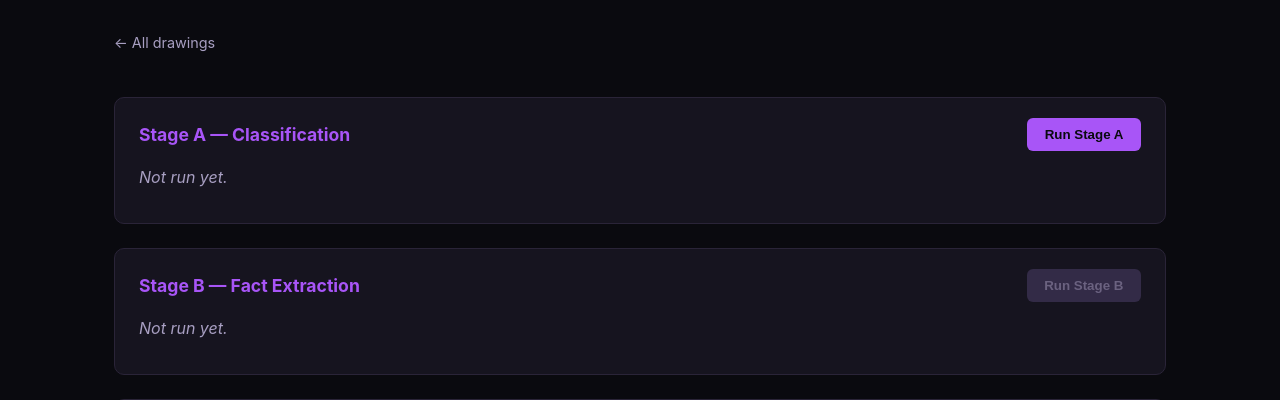
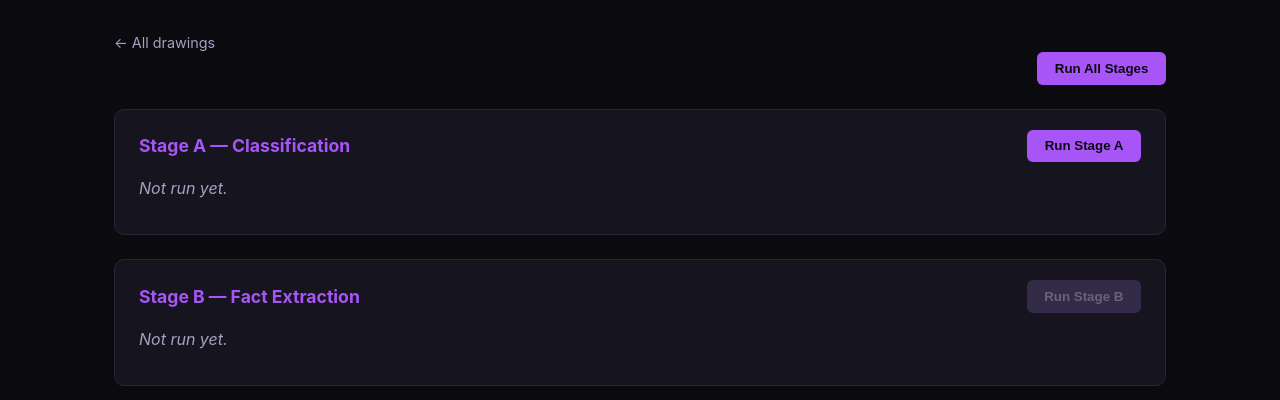
Before and after one commit to Quadribakare/CodeSight, a Flask app: template templates/dashboard.html in a window 1280 px wide. Shown: the part 57-457 px from the top of the page. Run offline with Flask 3, Linux system fonts and the light colour scheme; the template is opened without the code that fills it, so the values that code supplies are empty; some libraries are stand-ins or nearby versions.

Commit message:
Add a single Run All Stages button
Runs Stage A, then B, then C back to back in one click, syncing output
to Blob storage after each stage (not just at the end) so a failure or
a timeout partway through a large drawing doesn't discard whatever
earlier stages already completed.

```diff
--- a/app.py
+++ b/app.py
@@ -109,6 +109,26 @@ def delete_pdf(filename: str):
     return redirect(url_for("index"))
 
 
+@app.route("/pdf/<filename>/run/all", methods=["POST"])
+def run_all_stages(filename: str):
+    filename = _decode_filename(filename)
+    pdf_path = storage.ensure_local_pdf(filename)
+    if pdf_path is None:
+        return redirect(url_for("index"))
+    stem = _stem(filename)
+    out_root = storage.prepare_output_root(stem)
+    # Sync after each stage, not just at the end, so a failure or a timeout
+    # partway through (a large drawing's Stage C alone can take a while)
+    # doesn't throw away whatever earlier stages already finished.
+    classify_pdf(str(pdf_path), output_dir=str(out_root))
+    storage.sync_output_dir(stem)
+    extract_features_for_pdf(str(pdf_path), output_dir=str(out_root))
+    storage.sync_output_dir(stem)
+    judge_features_for_pdf(str(pdf_path), output_dir=str(out_root))
+    storage.sync_output_dir(stem)
+    return redirect(url_for("dashboard", filename=filename))
+
+
 @app.route("/pdf/<filename>/run/a", methods=["POST"])
 def run_stage_a(filename: str):
     filename = _decode_filename(filename)
--- a/static/style.css
+++ b/static/style.css
@@ -116,6 +116,12 @@ input[type="file"], input[type="number"] {
   margin-bottom: 1.5rem;
 }
 .dashboard-header h1 { margin-bottom: 0; }
+
+.dashboard-actions {
+  display: flex;
+  gap: 0.5rem;
+  flex-wrap: wrap;
+}
 
 .pdf-list {
   display: grid;
--- a/templates/dashboard.html
+++ b/templates/dashboard.html
@@ -4,12 +4,17 @@
 <a href="{{ url_for('index') }}" class="back-link">&larr; All drawings</a>
 <div class="dashboard-header">
   <h1>{{ filename }}</h1>
+  <div class="dashboard-actions">
+    <form action="{{ url_for('run_all_stages', filename=filename) }}" method="post">
+      <button type="submit" class="btn btn-primary" title="Runs Stage A, then B, then C in one go -- may take a while on a large drawing">Run All Stages</button>
+    </form>
     {% if classification or features or verdicts %}
     <form action="{{ url_for('clear_results', filename=filename) }}" method="post"
           onsubmit="return confirm('Clear all Stage A/B/C results for this PDF? This cannot be undone.');">
       <button type="submit" class="btn btn-danger">Clear results</button>
     </form>
     {% endif %}
+  </div>
 </div>
 
 <section class="stage-card">
```
Lines whose indentation alone changed are shown as unchanged.
